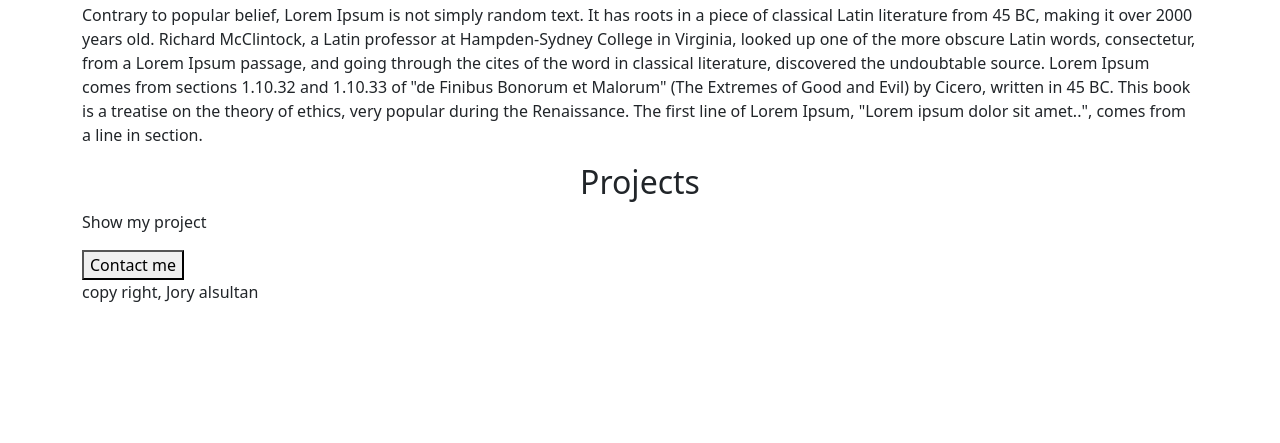
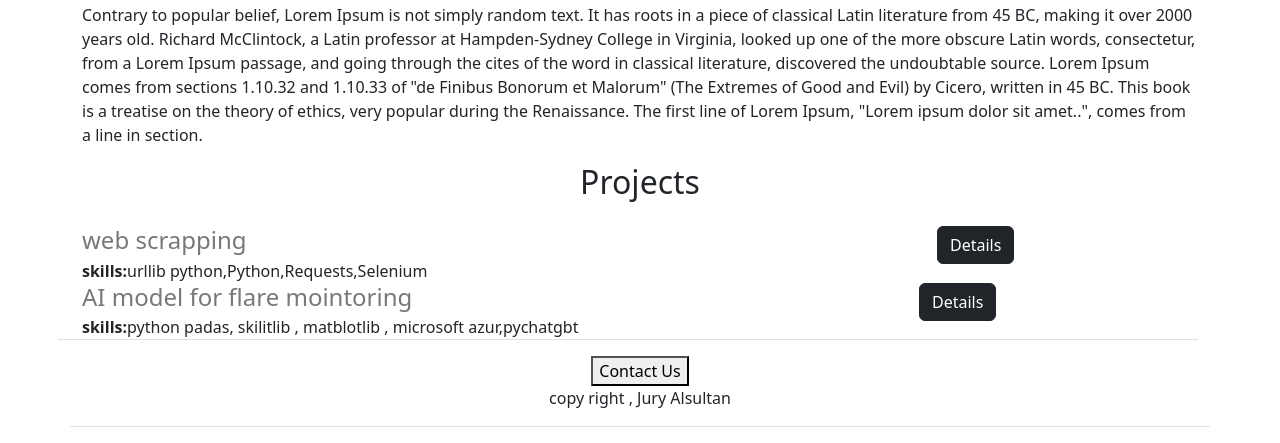
Before and after one commit to zjowy/Jury-alsultan--Portfolio, a Flask app: page / in a window 1280 px wide. Shown: the part 459-902 px from the top of the page. Before the commit the page ends 761 px from the top, so only its background shows below. Run offline with Flask 3, Linux system fonts and the light colour scheme.

Commit message:
use dictionary to add data in website

```diff
--- a/app.py
+++ b/app.py
@@ -1,11 +1,18 @@
 from flask import Flask , render_template
 
 app = Flask(__name__)
-
+Projects=[
+{'id':1,
+'project':'web scrapping',
+'skills':'urllib python,Python,Requests,Selenium'},
+{'id':2,
+ 'project':'AI model for flare mointoring',
+'skills':'python padas, skilitlib , matblotlib , microsoft azur,pychatgbt'}
+]
 
 @app.route("/")
 def hello_world():
-  return render_template('home.html')
+  return render_template('home.html',myskills=Projects,myname='Jury Alsultan')
 
 
 if __name__ == "__main__":
--- a/templates/home.html
+++ b/templates/home.html
@@ -3,7 +3,7 @@
   <head>
     <meta charset="utf-8">
     <meta name="viewport" content="width=device-width, initial-scale=1">
-    <title>Jory erea </title>
+    <title>{{myname}} erea </title>
     <link href="https://cdn.jsdelivr.net/npm/bootstrap@5.3.3/dist/css/bootstrap.min.css" rel="stylesheet" integrity="sha384-QWTKZyjpPEjISv5WaRU9OFeRpok6YctnYmDr5pNlyT2bRjXh0JMhjY6hW+ALEwIH" crossorigin="anonymous">
 
     <style>
@@ -24,12 +24,17 @@
 <h2 class="text-center"> About jory's project </h2>
 <p>Contrary to popular belief, Lorem Ipsum is not simply random text. It has roots in a piece of classical Latin literature from 45 BC, making it over 2000 years old. Richard McClintock, a Latin professor at Hampden-Sydney College in Virginia, looked up one of the more obscure Latin words, consectetur, from a Lorem Ipsum passage, and going through the cites of the word in classical literature, discovered the undoubtable source. Lorem Ipsum comes from sections 1.10.32 and 1.10.33 of "de Finibus Bonorum et Malorum" (The Extremes of Good and Evil) by Cicero, written in 45 BC. This book is a treatise on the theory of ethics, very popular during the Renaissance. The first line of Lorem Ipsum, "Lorem ipsum dolor sit amet..", comes from a line in section.
 </p>
-<h2 class="text-center"> Projects </h2>
-<p> Show my project</p>
-    <div>
-<button>Contact me </button>
-<p>copy right, Jory alsultan </p>
-</div>
-</div>
+<h2 class="text-center mt-2 mb-4"> Projects </h2>
+
+  <div>
+    {% for m in myskills  %}
+    {% include 'myprojects.html'%}
+    {% endfor %}
+  </div>
+    <div class= "text-center">
+<button> Contact Us</button>
+<p> copy right , {{myname}}</p>
+  </div>
+    </div>
 </body>
 </html>
--- /dev/null
+++ b/templates/myprojects.html
@@ -0,0 +1,10 @@
+<div class="border-bottom row" style = "margin-bottom : 16px;padding_bottom:8px;">
+  <div class ="col-9">
+  <h4 style = "color:rgb(120,120,120) ; margin-bottom:4px;">
+     {{m['project']}}
+  </h4>
+  <div><b>skills:</b>{{m ['skills']}}</div>
+    </div>
+  <div class="col-3">
+  <button type="button" class="btn btn-dark">Details</button>
+    </div>
```
Also changed, not shown: database.py (line endings or trailing spaces).
